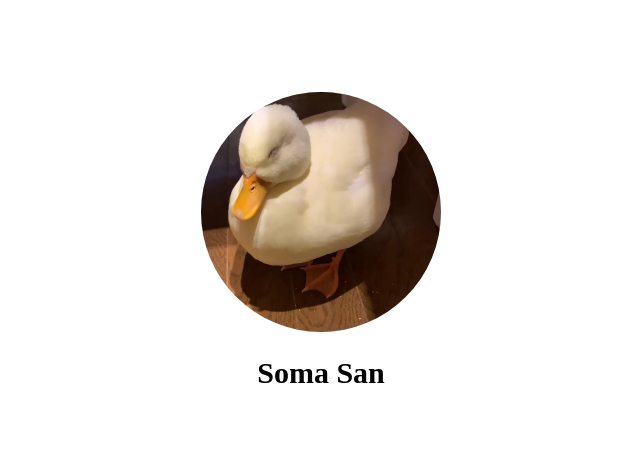
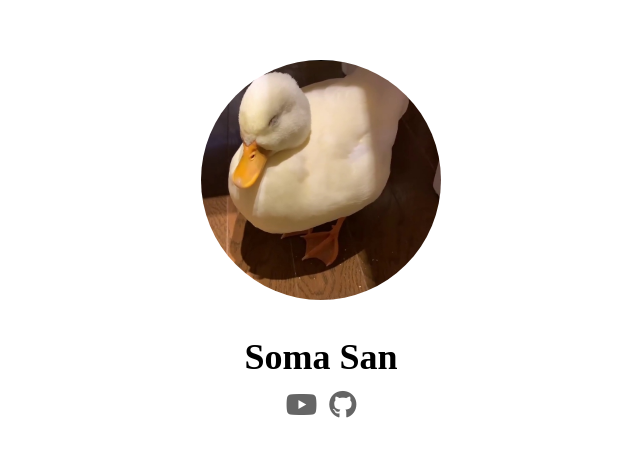
Before and after one commit to SomaSan2005/somasan-web, a website: page index.html in a window 1280 px wide. Shown: the part 159-616 px from the top of the page, without its empty margins (319-959 px from the left). Drawn offline with Linux system fonts and the light colour scheme.

Commit message:
Adding Font Awesome Icons

```diff
--- a/index.html
+++ b/index.html
@@ -5,6 +5,7 @@
   <meta name="viewport" content="width=device-width, initial-scale=1.0">
   <title>Document</title>
   <link rel="stylesheet" href="/style.css">
+  <link rel="stylesheet" href="https://cdnjs.cloudflare.com/ajax/libs/font-awesome/6.1.1/css/all.min.css" integrity="sha512-KfkfwYDsLkIlwQp6LFnl8zNdLGxu9YAA1QvwINks4PhcElQSvqcyVLLD9aMhXd13uQjoXtEKNosOWaZqXgel0g==" crossorigin="anonymous" referrerpolicy="no-referrer">
 </head>
 <body>
   <div class="main-wrap">
@@ -12,22 +13,22 @@
       <img class="content-image" src="/img/main-duck.jpg" alt="Duck">
       <h1 class="content-title">Soma San</h1>
       <ul class="content-links">
-        <li>
+        <li class="content-link">
           <a
             href="https://youtube.com/channel/UC5z2H6fsaYyjvPjRuqsfnKA"
             target="_blank"
             rel="noreferrer"
           >
-
+            <i class="fa-brands fa-youtube"></i>
           </a>
         </li>
-        <li>
+        <li class="content-link">
           <a
             href="https://github.com/SomaSan2005"
             target="_blank"
             rel="noreferrer"
           >
-
+            <i class="fa-brands fa-github"></i>
           </a>
         </li>
       </ul>
--- a/style.css
+++ b/style.css
@@ -34,7 +34,7 @@ a {
   justify-content: center;
   align-items: center;
   height: 100vh;
-  min-height: 540px;
+  min-height: 640px;
 }
 
 .main-wrap .content-wrap {
@@ -45,11 +45,29 @@ a {
 }
 
 .main-wrap .content-wrap .content-image {
-  width: 240px;
-  height: 240px;
+  width: 24rem;
+  height: 24rem;
   border-radius: 50%;
 }
 
 .main-wrap .content-wrap .content-title {
-  margin-top: 24px;
+  margin-top: 3.6rem;
+  margin-bottom: 1.2rem;
+  font-size: 3.6rem;
 }
+
+.main-wrap .content-wrap .content-links {
+  display: flex;
+  gap: 12px;
+  font-size: 2.8rem;
+}
+
+.main-wrap .content-wrap .content-links .content-link {
+  opacity: .6;
+  cursor: pointer;
+}
+
+.main-wrap .content-wrap .content-links .content-link:hover {
+  opacity: 1;
+  transition: opacity .2s;
+}
```
